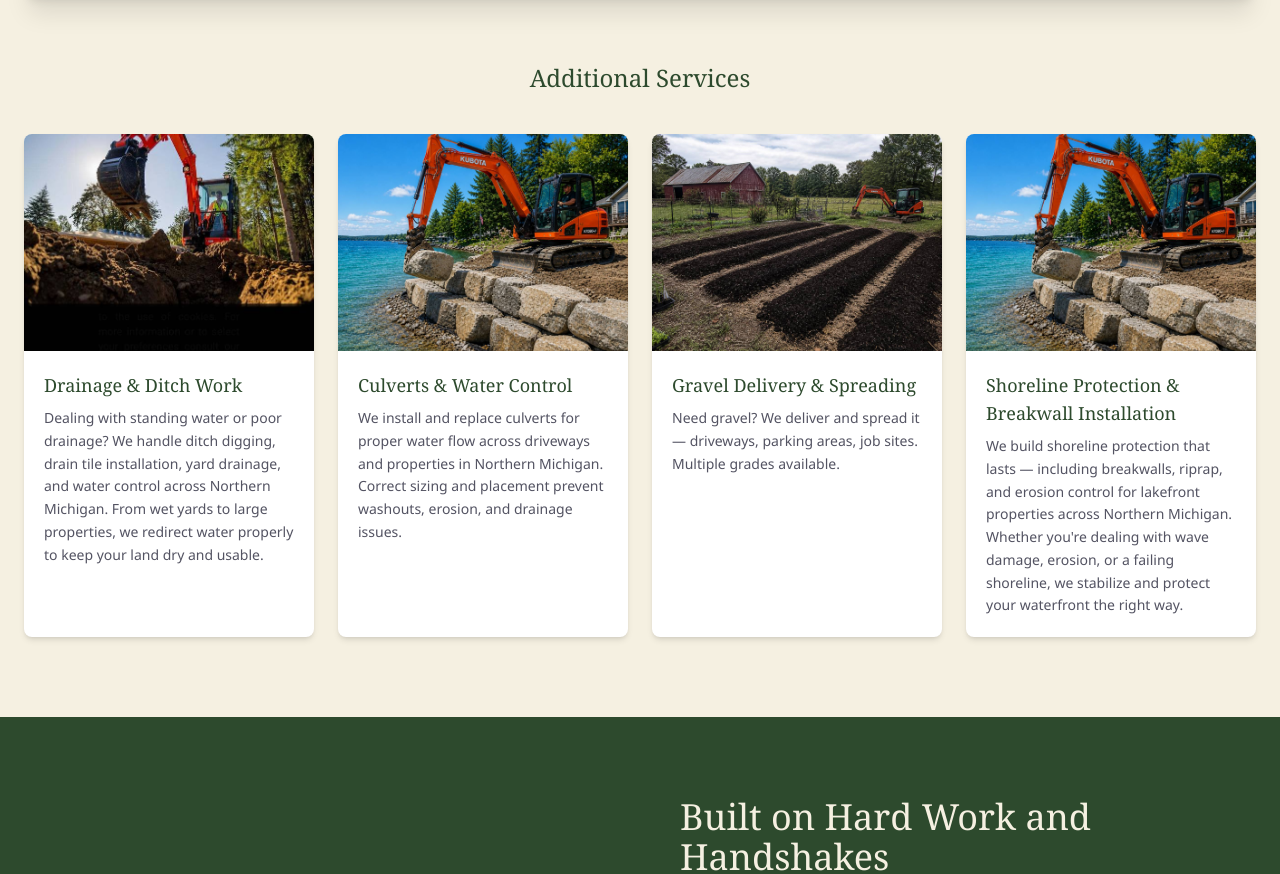
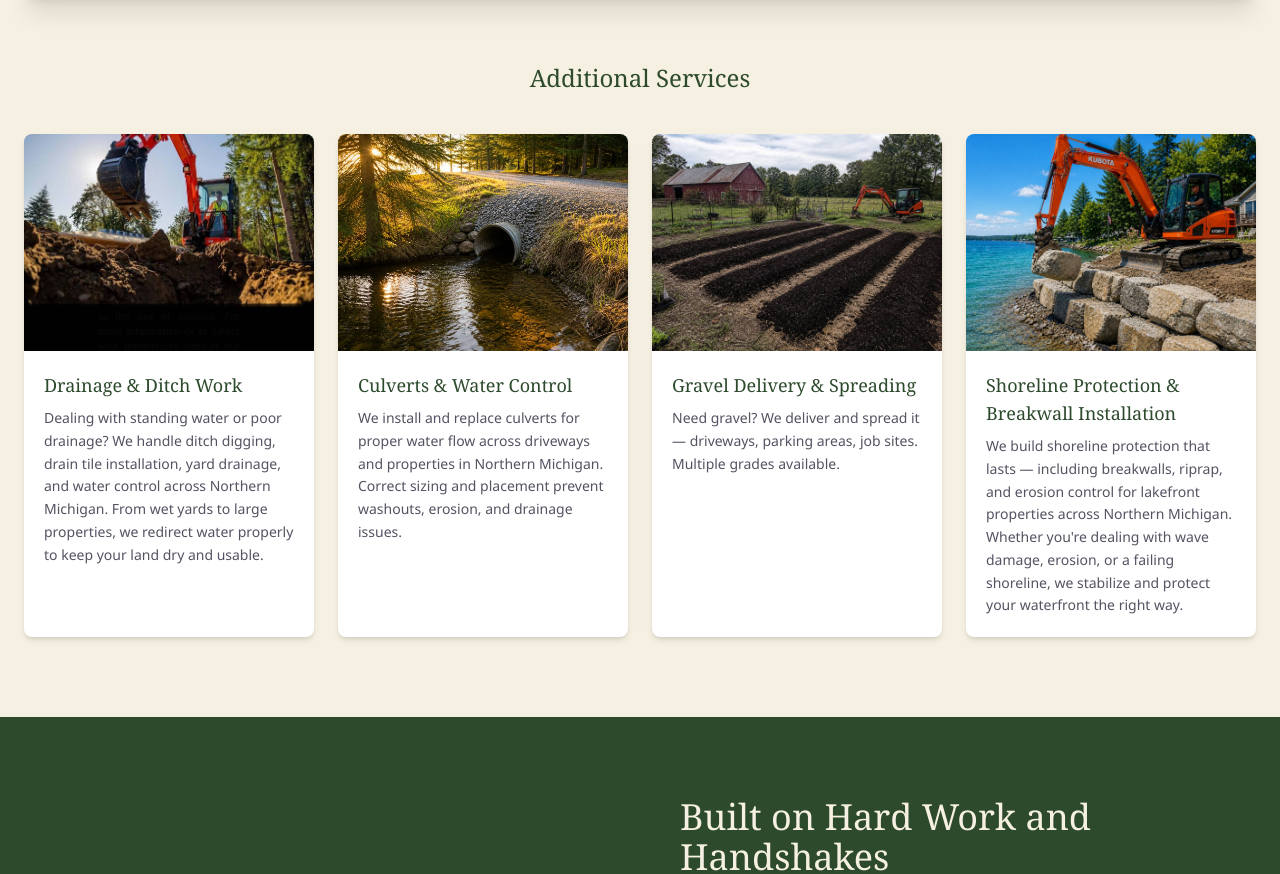
Before and after one commit to Sherryfarmshop/great-lakes-excavating, a Next.js app: page / in a window 1280 px wide. Shown: the part 3623-4497 px from the top of the page. Built offline with nearby package versions, Linux system fonts and the light colour scheme.

Commit message:
Add culvert image

```diff
--- a/src/components/Services.tsx
+++ b/src/components/Services.tsx
@@ -37,7 +37,7 @@ const secondaryServices = [
   {
     title: 'Culverts & Water Control',
     desc: 'We install and replace culverts for proper water flow across driveways and properties in Northern Michigan. Correct sizing and placement prevent washouts, erosion, and drainage issues.',
-    img: '/images/gallery-7.jpg',
+    img: '/images/culvert.jpg',
   },
   {
     title: 'Gravel Delivery & Spreading',
```
Also changed, not shown: public/images/culvert.jpg (added).
